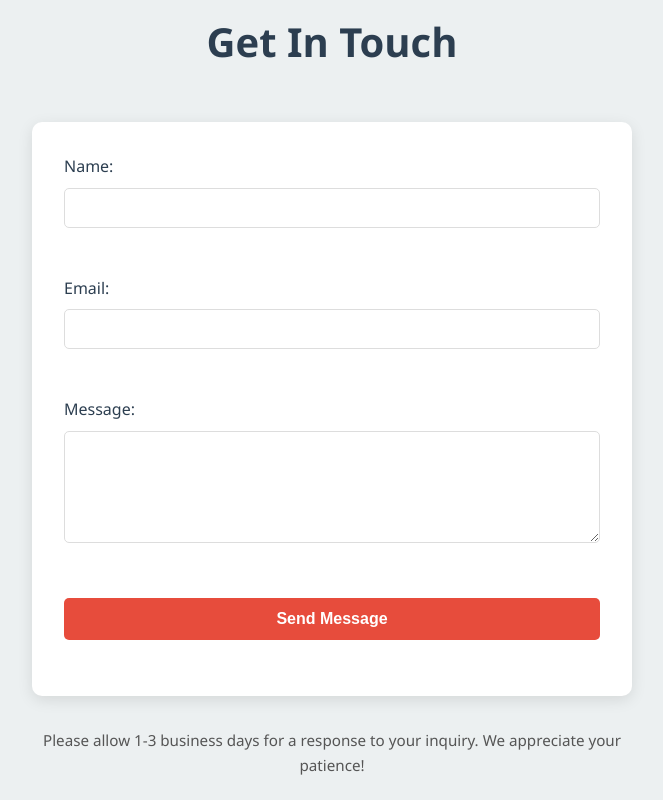
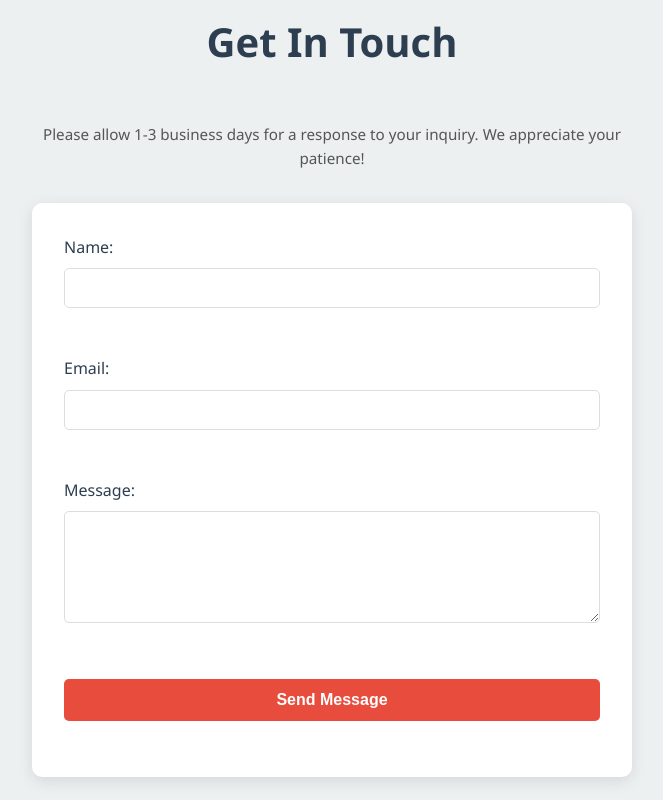
Before and after one commit to vrsp05/Larrys-Honda, a plain HTML site: page index.html in a window 1280 px wide. Shown: the part 2300-3100 px from the top of the page, without its empty margins (308-971 px from the left). Drawn offline with Linux system fonts and the light colour scheme; a script that the page names is missing.

Commit message:
fixed contact page styling

```diff
--- a/css/styles.css
+++ b/css/styles.css
@@ -514,7 +514,7 @@ body {
 
 .contact-note {
     text-align: center;
-    margin-top: 2rem;
+    margin-bottom: 2rem;
     color: #555;
     font-size: 0.95rem;
     max-width: 600px;
--- a/index.html
+++ b/index.html
@@ -184,6 +184,7 @@
     <section id="contact" class="contact">
         <div class="container">
             <h2>Get In Touch</h2>
+            <p class="contact-note">Please allow 1-3 business days for a response to your inquiry. We appreciate your patience!</p>
             <form id="contactForm" class="contact-form">
                 <div class="form-group">
                     <label for="name">Name:</label>
@@ -205,7 +206,6 @@
                     <span class="success-message" id="successMessage"></span>
                 </div>
             </form>
-            <p class="contact-note">Please allow 1-3 business days for a response to your inquiry. We appreciate your patience!</p>
         </div>
     </section>
 
```
